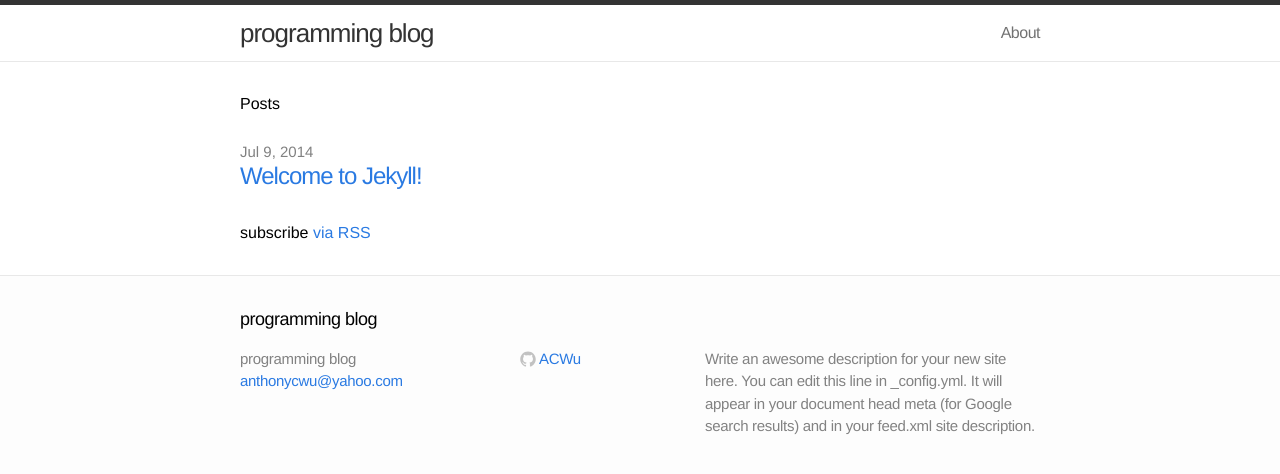
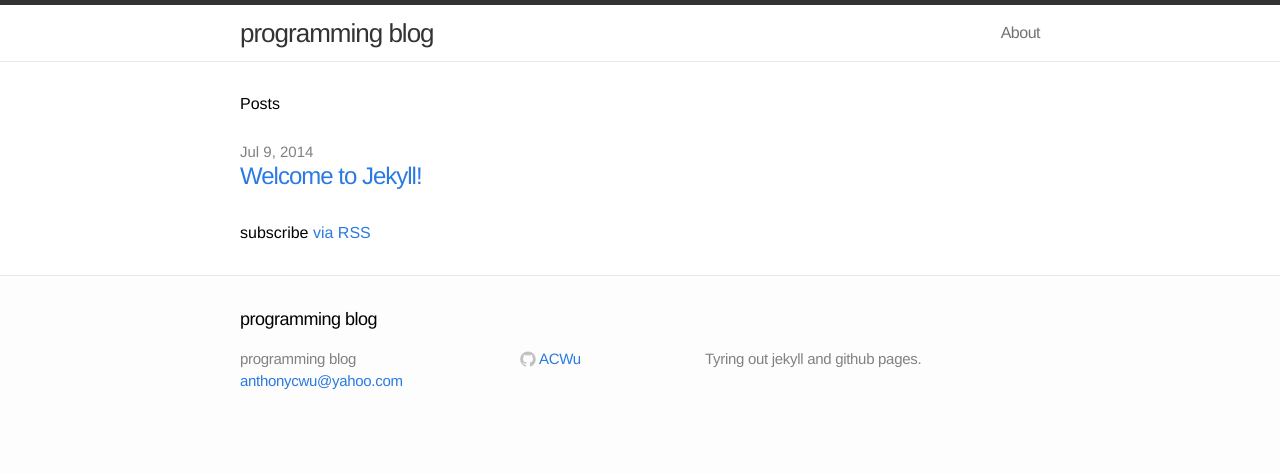
Before and after one commit to ACWu/ACWu.github.io, a Jekyll site: the page built from index.html, in a window 1280 px wide. Shown: the top 474 px of the page. Built offline with Jekyll 4.4.1, drawn with Linux system fonts in a browser that asks for light colours.

Commit message:
changed _config.yml description and url

```diff
--- a/_config.yml
+++ b/_config.yml
@@ -1,9 +1,9 @@
 # Site settings
 title: programming blog
 email: anthonycwu@yahoo.com
-description: "Write an awesome description for your new site here. You can edit this line in _config.yml. It will appear in your document head meta (for Google search results) and in your feed.xml site description."
+description: "Tyring out jekyll and github pages."
 baseurl: ""
-url: "http://yourdomain.com"
+url: "http://ACWu.github.io"
 twitter_username:
 github_username:  ACWu
 
```
